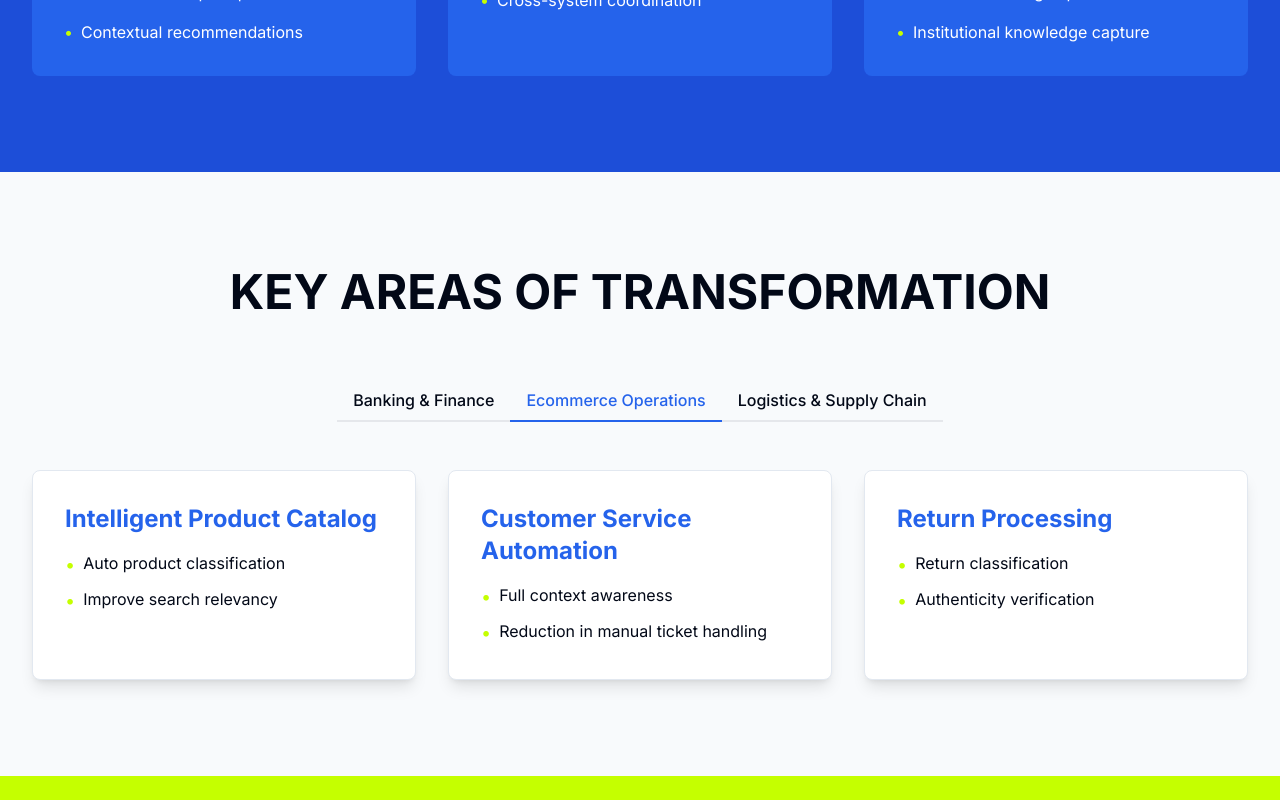
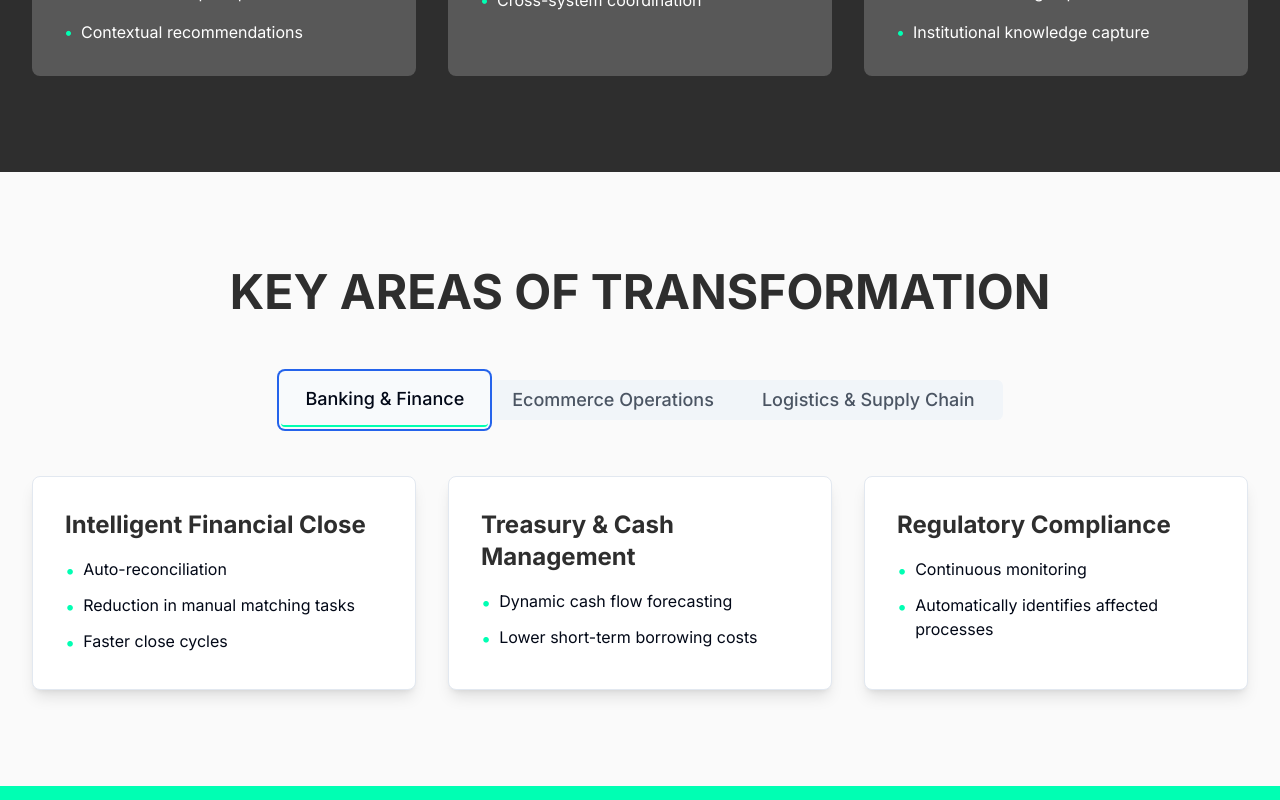
Before and after one commit to joinamber/Adaptive-ERP, a React (Vite) app: page / in a window 1280 px wide. Both pictures are taken after a click on the tab "Banking & Finance". Shown: the part 2291-3091 px from the top of the page. Built offline with nearby package versions, Linux system fonts and the light colour scheme.

Commit message:
feat: Update color scheme and add tab navigation
- Updated the color scheme based on the provided instructions.
- Implemented tab navigation for the "Key Areas of Transformation" section.
- Updated the "New RFP" button to navigate to the RFP craft page.

```diff
--- a/src/pages/Home.tsx
+++ b/src/pages/Home.tsx
@@ -1,18 +1,104 @@
 
-import React from "react";
+import React, { useState } from "react";
 import { Link } from "react-router-dom";
 import { Button } from "@/components/ui/button";
 import { Card } from "@/components/ui/card";
+import { Tabs, TabsContent, TabsList, TabsTrigger } from "@/components/ui/tabs";
 import Header from "@/components/Header";
 import { X } from "lucide-react";
 
+// Data for the different tabs
+const transformationData = {
+  banking: {
+    title: "Banking & Finance",
+    cards: [
+      {
+        title: "Intelligent Financial Close",
+        items: [
+          "Auto-reconciliation",
+          "Reduction in manual matching tasks",
+          "Faster close cycles"
+        ]
+      },
+      {
+        title: "Treasury & Cash Management",
+        items: [
+          "Dynamic cash flow forecasting",
+          "Lower short-term borrowing costs"
+        ]
+      },
+      {
+        title: "Regulatory Compliance",
+        items: [
+          "Continuous monitoring",
+          "Automatically identifies affected processes"
+        ]
+      }
+    ]
+  },
+  ecommerce: {
+    title: "Ecommerce Operations",
+    cards: [
+      {
+        title: "Intelligent Product Catalog",
+        items: [
+          "Auto product classification",
+          "Improve search relevancy"
+        ]
+      },
+      {
+        title: "Customer Service Automation",
+        items: [
+          "Full context awareness",
+          "Reduction in manual ticket handling"
+        ]
+      },
+      {
+        title: "Return Processing",
+        items: [
+          "Return classification",
+          "Authenticity verification"
+        ]
+      }
+    ]
+  },
+  logistics: {
+    title: "Logistics & Supply Chain",
+    cards: [
+      {
+        title: "Supply Chain Risk Management",
+        items: [
+          "Monitor supply chain vulnerabilities",
+          "Recommend optimal approaches"
+        ]
+      },
+      {
+        title: "Demand Sensing & Forecasting",
+        items: [
+          "Unstructured market signals",
+          "Visual data analysis"
+        ]
+      },
+      {
+        title: "Intelligent Inventory Optimization",
+        items: [
+          "Understand supply constraints",
+          "Initiate procurement actions"
+        ]
+      }
+    ]
+  }
+};
+
 const Home = () => {
+  const [activeTab, setActiveTab] = useState("ecommerce");
+
   return (
-    <div className="min-h-screen flex flex-col">
+    <div className="min-h-screen flex flex-col bg-adaptive-background">
       <Header />
 
       {/* Hero Section */}
-      <div className="bg-blue-700 text-white">
+      <div className="bg-adaptive-primary text-white">
         <div className="rfp-container py-24 md:py-32 text-center">
           <h1 className="text-4xl md:text-6xl font-bold mb-8">
             AI TRANSFORMING<br />ERP SYSTEMS
@@ -23,25 +109,25 @@ const Home = () => {
           </p>
           <Button
             asChild
-            className="bg-[#c5ff00] hover:bg-[#d9ff66] text-black text-lg py-6 px-8"
+            className="bg-adaptive-secondary hover:bg-opacity-80 text-adaptive-primary text-lg py-6 px-8"
           >
-            <Link to="/">GET STARTED</Link>
+            <Link to="/rfp">GET STARTED</Link>
           </Button>
         </div>
-        <div className="bg-[#c5ff00] h-12 md:h-16 w-full"></div>
+        <div className="bg-adaptive-secondary h-12 md:h-16 w-full"></div>
       </div>
 
       {/* How AI Changes the Game Section */}
       <section className="py-16 md:py-24">
         <div className="rfp-container">
-          <h2 className="text-3xl md:text-5xl font-bold text-center mb-16">
+          <h2 className="text-3xl md:text-5xl font-bold text-center mb-16 text-adaptive-primary">
             HOW AI CHANGES THE GAME
           </h2>
 
           <div className="grid grid-cols-1 md:grid-cols-3 gap-8">
             <Card className="p-8 shadow-lg text-center">
               <div className="text-5xl mb-6">💰</div>
-              <h3 className="text-2xl font-bold text-blue-600 mb-4">Cost Reduction</h3>
+              <h3 className="text-2xl font-bold text-adaptive-primary mb-4">Cost Reduction</h3>
               <p className="text-gray-700">
                 Significant cost reduction in building and shipping software
               </p>
@@ -49,7 +135,7 @@ const Home = () => {
 
             <Card className="p-8 shadow-lg text-center">
               <div className="text-5xl mb-6">🤖</div>
-              <h3 className="text-2xl font-bold text-blue-600 mb-4">Proactive AI Agents</h3>
+              <h3 className="text-2xl font-bold text-adaptive-primary mb-4">Proactive AI Agents</h3>
               <p className="text-gray-700">
                 AI agents can proactively identify opportunities and risks
               </p>
@@ -57,7 +143,7 @@ const Home = () => {
 
             <Card className="p-8 shadow-lg text-center">
               <div className="text-5xl mb-6">🏭</div>
-              <h3 className="text-2xl font-bold text-blue-600 mb-4">Industry-Specific Intelligence</h3>
+              <h3 className="text-2xl font-bold text-adaptive-primary mb-4">Industry-Specific Intelligence</h3>
               <p className="text-gray-700">
                 Vertical-specific AI models can encode industry best practices
               </p>
@@ -69,15 +155,15 @@ const Home = () => {
       {/* Problems with Traditional ERP */}
       <section className="py-16 md:py-24 bg-gray-50">
         <div className="rfp-container">
-          <h2 className="text-3xl md:text-5xl font-bold text-center mb-16">
+          <h2 className="text-3xl md:text-5xl font-bold text-center mb-16 text-adaptive-primary">
             THE PROBLEMS WITH TRADITIONAL ERP
           </h2>
 
           <div className="grid grid-cols-1 md:grid-cols-2 gap-8 mb-8">
             <Card className="p-8 shadow-lg">
               <div className="flex items-start mb-4">
-                <X className="text-blue-600 h-8 w-8 mr-3 flex-shrink-0" />
-                <h3 className="text-2xl font-bold text-blue-600">Legacy Systems</h3>
+                <X className="text-adaptive-primary h-8 w-8 mr-3 flex-shrink-0" />
+                <h3 className="text-2xl font-bold text-adaptive-primary">Legacy Systems</h3>
               </div>
               <p className="text-gray-700">
                 The ERP market is massive ($55B+) but dominated by legacy systems designed before the AI revolution
@@ -86,8 +172,8 @@ const Home = () => {
 
             <Card className="p-8 shadow-lg">
               <div className="flex items-start mb-4">
-                <X className="text-blue-600 h-8 w-8 mr-3 flex-shrink-0" />
-                <h3 className="text-2xl font-bold text-blue-600">Complex & Rigid</h3>
+                <X className="text-adaptive-primary h-8 w-8 mr-3 flex-shrink-0" />
+                <h3 className="text-2xl font-bold text-adaptive-primary">Complex & Rigid</h3>
               </div>
               <p className="text-gray-700">
                 Traditional ERPs are complex, rigid, and often fail to deliver on promises of efficiency
@@ -98,8 +184,8 @@ const Home = () => {
           <div className="grid grid-cols-1 md:grid-cols-2 gap-8">
             <Card className="p-8 shadow-lg">
               <div className="flex items-start mb-4">
-                <X className="text-blue-600 h-8 w-8 mr-3 flex-shrink-0" />
-                <h3 className="text-2xl font-bold text-blue-600">Implementation Failures</h3>
+                <X className="text-adaptive-primary h-8 w-8 mr-3 flex-shrink-0" />
+                <h3 className="text-2xl font-bold text-adaptive-primary">Implementation Failures</h3>
               </div>
               <p className="text-gray-700">
                 Implementation failures and massive cost overruns are common
@@ -108,8 +194,8 @@ const Home = () => {
 
             <Card className="p-8 shadow-lg">
               <div className="flex items-start mb-4">
-                <X className="text-blue-600 h-8 w-8 mr-3 flex-shrink-0" />
-                <h3 className="text-2xl font-bold text-blue-600">Siloed Data</h3>
+                <X className="text-adaptive-primary h-8 w-8 mr-3 flex-shrink-0" />
+                <h3 className="text-2xl font-bold text-adaptive-primary">Siloed Data</h3>
               </div>
               <p className="text-gray-700">
                 Data often remains siloed despite promises of integration
@@ -120,62 +206,62 @@ const Home = () => {
       </section>
 
       {/* Core AI Technologies */}
-      <section className="py-16 md:py-24 bg-blue-700 text-white">
+      <section className="py-16 md:py-24 bg-adaptive-primary text-white">
         <div className="rfp-container">
           <h2 className="text-3xl md:text-5xl font-bold text-center mb-16">
             CORE AI TECHNOLOGIES TRANSFORMING ERP
           </h2>
 
           <div className="grid grid-cols-1 md:grid-cols-2 lg:grid-cols-3 gap-8">
-            <div className="bg-blue-600 p-8 rounded-lg">
-              <h3 className="text-2xl font-bold text-[#c5ff00] mb-6">Foundation Models Integration</h3>
+            <div className="bg-opacity-20 bg-white p-8 rounded-lg">
+              <h3 className="text-2xl font-bold text-adaptive-secondary mb-6">Foundation Models Integration</h3>
               <ul className="space-y-4">
                 <li className="flex items-center">
-                  <span className="text-[#c5ff00] mr-2">•</span>
+                  <span className="text-adaptive-secondary mr-2">•</span>
                   Natural language UI
                 </li>
                 <li className="flex items-center">
-                  <span className="text-[#c5ff00] mr-2">•</span>
+                  <span className="text-adaptive-secondary mr-2">•</span>
                   Conversational prompts
                 </li>
                 <li className="flex items-center">
-                  <span className="text-[#c5ff00] mr-2">•</span>
+                  <span className="text-adaptive-secondary mr-2">•</span>
                   Contextual recommendations
                 </li>
               </ul>
             </div>
 
-            <div className="bg-blue-600 p-8 rounded-lg">
-              <h3 className="text-2xl font-bold text-[#c5ff00] mb-6">AI Agents & Orchestration</h3>
+            <div className="bg-opacity-20 bg-white p-8 rounded-lg">
+              <h3 className="text-2xl font-bold text-adaptive-secondary mb-6">AI Agents & Orchestration</h3>
               <ul className="space-y-4">
                 <li className="flex items-center">
-                  <span className="text-[#c5ff00] mr-2">•</span>
+                  <span className="text-adaptive-secondary mr-2">•</span>
                   Autonomous workflow
                 </li>
                 <li className="flex items-center">
-                  <span className="text-[#c5ff00] mr-2">•</span>
+                  <span className="text-adaptive-secondary mr-2">•</span>
                   Dynamic adaptation
                 </li>
                 <li className="flex items-center">
-                  <span className="text-[#c5ff00] mr-2">•</span>
+                  <span className="text-adaptive-secondary mr-2">•</span>
                   Cross-system coordination
                 </li>
               </ul>
             </div>
 
-            <div className="bg-blue-600 p-8 rounded-lg md:col-span-2 lg:col-span-1">
-              <h3 className="text-2xl font-bold text-[#c5ff00] mb-6">Knowledge Graph Technologies</h3>
+            <div className="bg-opacity-20 bg-white p-8 rounded-lg md:col-span-2 lg:col-span-1">
+              <h3 className="text-2xl font-bold text-adaptive-secondary mb-6">Knowledge Graph Technologies</h3>
               <ul className="space-y-4">
                 <li className="flex items-center">
-                  <span className="text-[#c5ff00] mr-2">•</span>
+                  <span className="text-adaptive-secondary mr-2">•</span>
                   Semantic data integration
                 </li>
                 <li className="flex items-center">
-                  <span className="text-[#c5ff00] mr-2">•</span>
+                  <span className="text-adaptive-secondary mr-2">•</span>
                   Causal reasoning capabilities
                 </li>
                 <li className="flex items-center">
-                  <span className="text-[#c5ff00] mr-2">•</span>
+                  <span className="text-adaptive-secondary mr-2">•</span>
                   Institutional knowledge capture
                 </li>
               </ul>
@@ -187,95 +273,126 @@ const Home = () => {
       {/* Key Areas of Transformation */}
       <section className="py-16 md:py-24">
         <div className="rfp-container">
-          <h2 className="text-3xl md:text-5xl font-bold text-center mb-16">
+          <h2 className="text-3xl md:text-5xl font-bold text-center mb-16 text-adaptive-primary">
             KEY AREAS OF TRANSFORMATION
           </h2>
 
+          <Tabs
+            defaultValue="ecommerce"
+            value={activeTab}
+            onValueChange={setActiveTab}
+            className="w-full"
+          >
             <div className="flex justify-center mb-12">
-            <div className="border-b-2 border-gray-200 inline-flex">
-              <button className="px-4 py-2 font-medium">Banking & Finance</button>
-              <button className="px-4 py-2 font-medium border-b-2 border-blue-600 -mb-0.5 text-blue-600">
+              <TabsList className="mb-2">
+                <TabsTrigger
+                  value="banking"
+                  className={`px-6 py-3 text-lg font-medium ${activeTab === 'banking' ? 'text-adaptive-secondary border-b-2 border-adaptive-secondary' : 'text-gray-600'}`}
+                >
+                  Banking & Finance
+                </TabsTrigger>
+                <TabsTrigger
+                  value="ecommerce"
+                  className={`px-6 py-3 text-lg font-medium ${activeTab === 'ecommerce' ? 'text-adaptive-secondary border-b-2 border-adaptive-secondary' : 'text-gray-600'}`}
+                >
                   Ecommerce Operations
-              </button>
-              <button className="px-4 py-2 font-medium">Logistics & Supply Chain</button>
-            </div>
+                </TabsTrigger>
+                <TabsTrigger
+                  value="logistics"
+                  className={`px-6 py-3 text-lg font-medium ${activeTab === 'logistics' ? 'text-adaptive-secondary border-b-2 border-adaptive-secondary' : 'text-gray-600'}`}
+                >
+                  Logistics & Supply Chain
+                </TabsTrigger>
+              </TabsList>
             </div>
 
+            <TabsContent value="banking" className="animate-fade-in">
               <div className="grid grid-cols-1 md:grid-cols-3 gap-8">
-            <Card className="p-8 shadow-lg">
-              <h3 className="text-2xl font-bold text-blue-600 mb-4">Intelligent Product Catalog</h3>
+                {transformationData.banking.cards.map((card, index) => (
+                  <Card key={index} className="p-8 shadow-lg">
+                    <h3 className="text-2xl font-bold text-adaptive-primary mb-4">{card.title}</h3>
                     <ul className="space-y-2">
-                <li className="flex items-start">
-                  <span className="text-[#c5ff00] mr-2 text-lg">•</span>
-                  <span>Auto product classification</span>
+                      {card.items.map((item, i) => (
+                        <li key={i} className="flex items-start">
+                          <span className="text-adaptive-secondary mr-2 text-lg">•</span>
+                          <span>{item}</span>
                         </li>
-                <li className="flex items-start">
-                  <span className="text-[#c5ff00] mr-2 text-lg">•</span>
-                  <span>Improve search relevancy</span>
-                </li>
+                      ))}
                     </ul>
                   </Card>
+                ))}
+              </div>
+            </TabsContent>
 
-            <Card className="p-8 shadow-lg">
-              <h3 className="text-2xl font-bold text-blue-600 mb-4">Customer Service Automation</h3>
+            <TabsContent value="ecommerce" className="animate-fade-in">
+              <div className="grid grid-cols-1 md:grid-cols-3 gap-8">
+                {transformationData.ecommerce.cards.map((card, index) => (
+                  <Card key={index} className="p-8 shadow-lg">
+                    <h3 className="text-2xl font-bold text-adaptive-primary mb-4">{card.title}</h3>
                     <ul className="space-y-2">
-                <li className="flex items-start">
-                  <span className="text-[#c5ff00] mr-2 text-lg">•</span>
-                  <span>Full context awareness</span>
+                      {card.items.map((item, i) => (
+                        <li key={i} className="flex items-start">
+                          <span className="text-adaptive-secondary mr-2 text-lg">•</span>
+                          <span>{item}</span>
                         </li>
-                <li className="flex items-start">
-                  <span className="text-[#c5ff00] mr-2 text-lg">•</span>
-                  <span>Reduction in manual ticket handling</span>
-                </li>
+                      ))}
                     </ul>
                   </Card>
+                ))}
+              </div>
+            </TabsContent>
 
-            <Card className="p-8 shadow-lg">
-              <h3 className="text-2xl font-bold text-blue-600 mb-4">Return Processing</h3>
+            <TabsContent value="logistics" className="animate-fade-in">
+              <div className="grid grid-cols-1 md:grid-cols-3 gap-8">
+                {transformationData.logistics.cards.map((card, index) => (
+                  <Card key={index} className="p-8 shadow-lg">
+                    <h3 className="text-2xl font-bold text-adaptive-primary mb-4">{card.title}</h3>
                     <ul className="space-y-2">
-                <li className="flex items-start">
-                  <span className="text-[#c5ff00] mr-2 text-lg">•</span>
-                  <span>Return classification</span>
+                      {card.items.map((item, i) => (
+                        <li key={i} className="flex items-start">
+                          <span className="text-adaptive-secondary mr-2 text-lg">•</span>
+                          <span>{item}</span>
                         </li>
-                <li className="flex items-start">
-                  <span className="text-[#c5ff00] mr-2 text-lg">•</span>
-                  <span>Authenticity verification</span>
-                </li>
+                      ))}
                     </ul>
                   </Card>
+                ))}
               </div>
+            </TabsContent>
+          </Tabs>
         </div>
       </section>
 
       {/* Quote Section */}
-      <section className="py-16 md:py-24 bg-[#c5ff00]">
+      <section className="py-16 md:py-24 bg-adaptive-secondary">
         <div className="rfp-container text-center">
-          <h2 className="text-3xl md:text-5xl font-bold text-blue-700 mb-4">
+          <h2 className="text-3xl md:text-5xl font-bold text-adaptive-primary mb-4">
             "The best way to predict the future is to invent it."
           </h2>
-          <p className="text-xl font-medium text-blue-700">- Alan Kay</p>
+          <p className="text-xl font-medium text-adaptive-primary">- Alan Kay</p>
         </div>
       </section>
 
       {/* CTA Section */}
       <section className="py-16 md:py-24">
         <div className="rfp-container text-center">
-          <h2 className="text-3xl md:text-5xl font-bold text-blue-600 mb-6">
+          <h2 className="text-3xl md:text-5xl font-bold text-adaptive-primary mb-6">
             Ready to Transform Your ERP Experience?
           </h2>
           <p className="text-xl max-w-3xl mx-auto mb-12">
             Join us in reimagining enterprise systems with AI at their core.
           </p>
           <Button
-            className="bg-[#c5ff00] hover:bg-[#d9ff66] text-black text-lg py-6 px-8"
+            asChild
+            className="bg-adaptive-cta hover:bg-opacity-90 text-white text-lg py-6 px-8"
           >
-            CONTACT US
+            <Link to="/rfp">CREATE YOUR RFP</Link>
           </Button>
         </div>
       </section>
 
       {/* Custom Footer */}
-      <footer className="bg-blue-700 text-white py-6">
+      <footer className="bg-adaptive-primary text-white py-6">
         <div className="rfp-container">
           <div className="flex flex-col md:flex-row justify-between items-center">
             <div className="mb-4 md:mb-0">
@@ -283,7 +400,7 @@ const Home = () => {
             </div>
 
             <div className="mb-4 md:mb-0 text-center">
-              <p className="text-sm text-blue-200">
+              <p className="text-sm text-adaptive-accent">
                 © {new Date().getFullYear()} Adaptive Intelligence. All rights reserved.
               </p>
             </div>
@@ -291,7 +408,7 @@ const Home = () => {
             <div className="text-right">
               <p className="text-sm">
                 A project by Co.Alt Lab<br />
-                <a href="mailto:hello@coaltlab.com" className="text-blue-200 hover:text-white">
+                <a href="mailto:hello@coaltlab.com" className="text-adaptive-accent hover:text-white">
                   hello@coaltlab.com
                 </a>
               </p>
--- a/tailwind.config.ts
+++ b/tailwind.config.ts
@@ -70,6 +70,12 @@ export default {
 					light: '#F1F5F9',
 				},
 				adaptive: {
+					// Updated colors based on the provided color scheme
+					primary: '#2E2E2E',    // Dark Charcoal
+					secondary: '#00FFB3',  // Neon Green
+					accent: '#B0BEC5',     // Cool Silver
+					background: '#FAFAFA', // Ghost White
+					cta: '#00CFFF',        // Bright Aqua
 					blue: '#0000FF',
 					lime: '#c5ff00'
 				}
```
Also changed, not shown: src/components/Header.tsx (+4 -4 lines), src/index.css (+10 -1 lines). Lines whose indentation alone changed are shown as unchanged.
